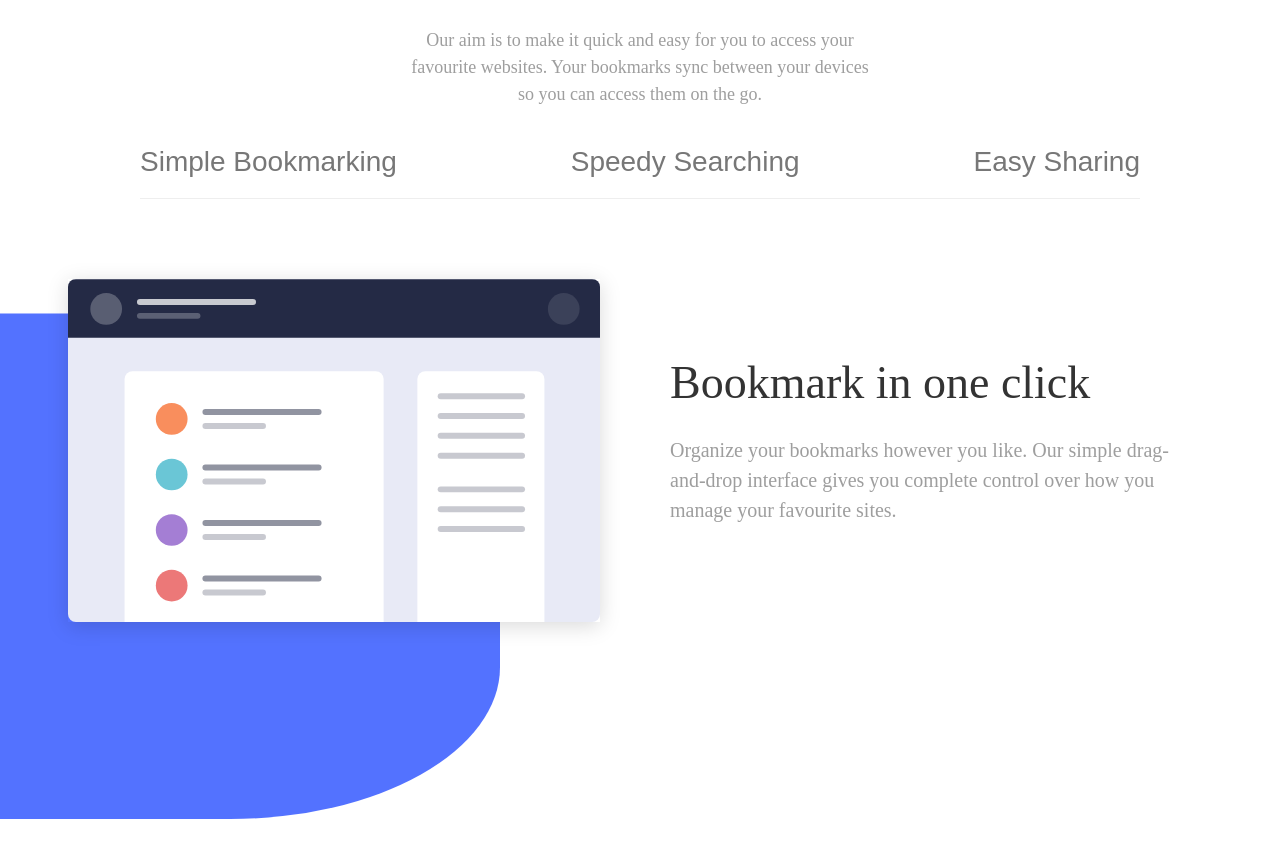
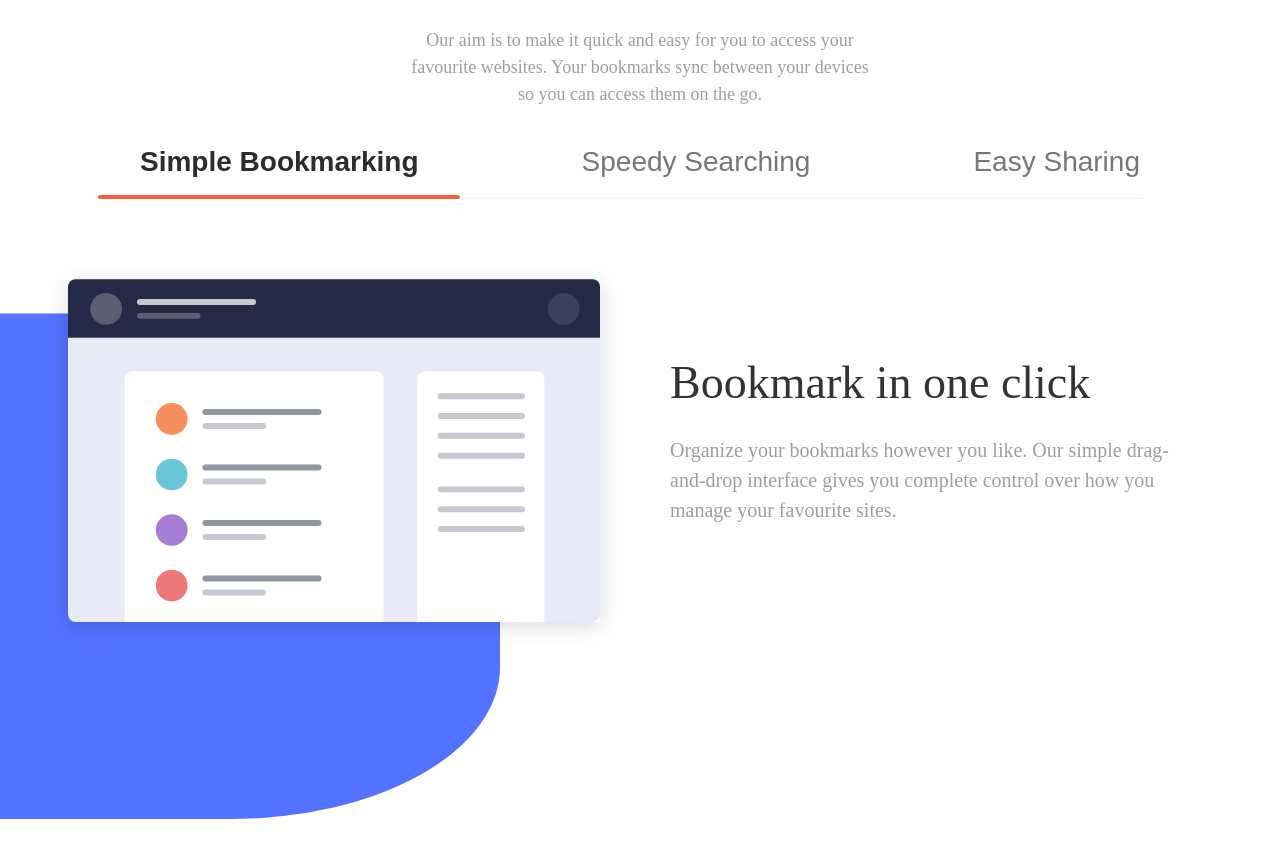
Before and after one commit to Arnau-66/S5-Bookmark--Landing-Angular, an Angular app: page / in a window 1280 px wide. Shown: the part 962-1820 px from the top of the page. Built offline with nearby package versions, Linux system fonts and the light colour scheme.

Commit message:
hover & active status on tab-button component

```diff
--- a/src/app/shared/atoms/tab-button/tab-button.css
+++ b/src/app/shared/atoms/tab-button/tab-button.css
@@ -1,4 +1,4 @@
-button {
+.tab {
   background: none;
   border: none;
   font-size: 28px;
@@ -12,12 +12,14 @@ button {
   transition: color 0.3s;
 }
 
-button:hover {
+.tab:hover,
+.tab.active {
   color: #2c2c2c;
   font-weight: bold;
 }
 
-button.active::after {
+.tab:hover::after,
+.tab.active::after {
   content: "";
   position: absolute;
   bottom: -1px;
@@ -30,7 +32,7 @@ button.active::after {
 }
 
 @media (max-width: 1200px) {
-  button {
+  .tab {
     flex: none;
     font-size: 22px;
     padding: 10px 0;
@@ -40,7 +42,7 @@ button.active::after {
 }
 
 @media (max-width: 900px) {
-  button {
+  .tab {
     flex: none;
     font-size: 22px;
     padding: 10px 0;
--- a/src/app/shared/organisms/features/features.html
+++ b/src/app/shared/organisms/features/features.html
@@ -9,11 +9,25 @@
         </div>
 
       <div class="features-content">
-      <div class="tabs">
-        <app-tab-button label="Simple Bookmarking"></app-tab-button>
-        <app-tab-button label="Speedy Searching"></app-tab-button>
-        <app-tab-button label="Easy Sharing"></app-tab-button>
-      </div>
+        <div class="tabs">
+          <app-tab-button
+            label="Simple Bookmarking"
+            [active]="activeTab === 'Simple Bookmarking'"
+            (click)="setActiveTab('Simple Bookmarking')"
+          ></app-tab-button>
+
+          <app-tab-button
+            label="Speedy Searching"
+            [active]="activeTab === 'Speedy Searching'"
+            (click)="setActiveTab('Speedy Searching')"
+          ></app-tab-button>
+
+          <app-tab-button
+            label="Easy Sharing"
+            [active]="activeTab === 'Easy Sharing'"
+            (click)="setActiveTab('Easy Sharing')"
+          ></app-tab-button>
+        </div>
 
       <div class="features-hero">
           <div class="features-image">
--- a/src/app/shared/organisms/features/features.ts
+++ b/src/app/shared/organisms/features/features.ts
@@ -10,6 +10,11 @@ import { FeaturesTitle } from '../../molecules/features-title/features-title';
   templateUrl: './features.html',
   styleUrl: './features.css'
 })
+
 export class Features {
+  activeTab: string = 'Simple Bookmarking';
 
+  setActiveTab(tabLabel: string): void {
+    this.activeTab = tabLabel;
+  }
 }
```
